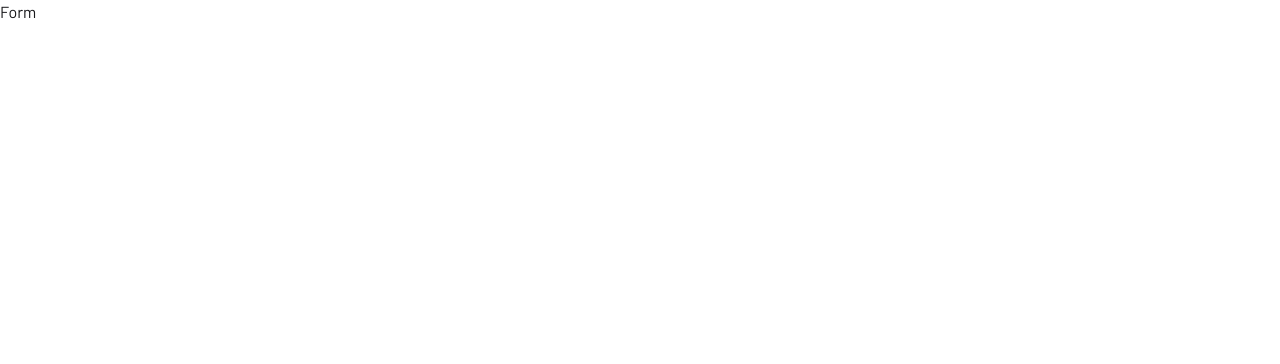
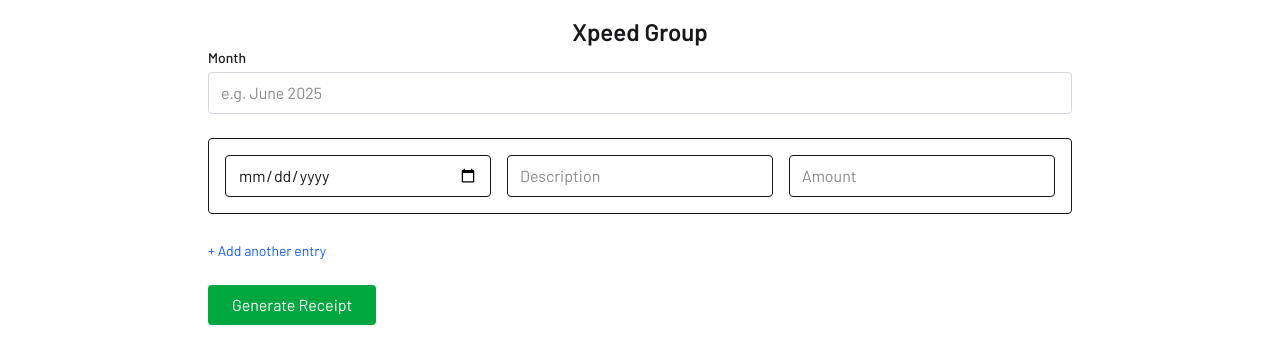
Before and after one commit to hamadismail/xpeed-sdn, a React (Vite) app: page / in a window 1280 px wide. Shown: the top 364 px of the page. Built offline with nearby package versions, Linux system fonts and the light colour scheme.

Commit message:
project template redesigned

```diff
--- a/src/components/Form.jsx
+++ b/src/components/Form.jsx
@@ -1,7 +1,117 @@
-import React from "react";
+import React, { useState } from "react";
 
-const Form = () => {
-  return <div>Form</div>;
+const Form = ({ onSubmit }) => {
+  const [month, setMonth] = useState("");
+  const [entries, setEntries] = useState([
+    { date: "", description: "", amount: "" },
+  ]);
+
+  const handleChange = (index, field, value) => {
+    const updated = [...entries];
+    updated[index][field] = value;
+    setEntries(updated);
+  };
+
+  const addEntry = () => {
+    setEntries([...entries, { date: "", description: "", amount: "" }]);
+  };
+
+  const removeEntry = (index) => {
+    const updated = entries.filter((_, i) => i !== index);
+    setEntries(updated);
+  };
+
+  const handleSubmit = (e) => {
+    e.preventDefault();
+    const parsedEntries = entries.map((entry) => ({
+      ...entry,
+      amount: parseFloat(entry.amount),
+    }));
+    onSubmit({ month, entries: parsedEntries });
+  };
+
+  return (
+    <form onSubmit={handleSubmit} className="max-w-3xl mx-auto px-4 py-6">
+      <div className="mb-6">
+        <label className="block text-sm font-medium mb-1" htmlFor="month">
+          Month
+        </label>
+        <input
+          type="text"
+          id="month"
+          value={month}
+          onChange={(e) => setMonth(e.target.value)}
+          className="w-full border border-gray-300 rounded px-3 py-2"
+          placeholder="e.g. June 2025"
+          required
+        />
+      </div>
+
+      {entries.map((entry, index) => (
+        <div
+          key={index}
+          className="mb-4 border p-4 rounded bg-gray-50 space-y-2 relative"
+        >
+          <div className="grid grid-cols-1 md:grid-cols-3 gap-4">
+            <input
+              type="date"
+              value={entry.date}
+              onChange={(e) => handleChange(index, "date", e.target.value)}
+              className="w-full border border-gray-300 rounded px-3 py-2"
+              required
+            />
+            <input
+              type="text"
+              placeholder="Description"
+              value={entry.description}
+              onChange={(e) =>
+                handleChange(index, "description", e.target.value)
+              }
+              className="w-full border border-gray-300 rounded px-3 py-2"
+              required
+            />
+            <input
+              type="number"
+              placeholder="Amount (RM)"
+              value={entry.amount}
+              onChange={(e) => handleChange(index, "amount", e.target.value)}
+              className="w-full border border-gray-300 rounded px-3 py-2"
+              required
+            />
+          </div>
+          {entries.length > 1 && (
+            <button
+              type="button"
+              onClick={() => removeEntry(index)}
+              className="absolute top-2 right-2 text-red-500 hover:text-red-700"
+              title="Remove entry"
+            >
+              &times;
+            </button>
+          )}
+        </div>
+      ))}
+
+      <div className="mb-4">
+        <button
+          type="button"
+          onClick={addEntry}
+          className="text-blue-600 hover:text-blue-800 text-sm"
+        >
+          + Add another entry
+        </button>
+      </div>
+
+      <div className="text-center">
+        <button
+          type="submit"
+          className="bg-green-600 text-white px-6 py-2 rounded shadow hover:bg-green-700 transition"
+        >
+          Submit
+        </button>
+      </div>
+    </form>
+  );
 };
 
 export default Form;
--- a/src/components/Template.jsx
+++ b/src/components/Template.jsx
@@ -1,4 +1,4 @@
-import React, { useRef } from "react";
+import React, { useRef, useState } from "react";
 import { MdEmail, MdPhone, MdLocationOn } from "react-icons/md";
 import jsPDF from "jspdf";
 import html2canvas from "html2canvas-pro";
@@ -6,16 +6,55 @@
 
 const Template = () => {
   const receiptRef = useRef();
+  const [formData, setFormData] = useState(null);
+  const [formState, setFormState] = useState({
+    month: "",
+    entries: [{ date: "", description: "", amount: "" }],
+  });
+
+  const handleChange = (index, field, value) => {
+    const updatedEntries = [...formState.entries];
+    updatedEntries[index][field] = value;
+    setFormState({ ...formState, entries: updatedEntries });
+  };
+
+  const addEntry = () => {
+    setFormState({
+      ...formState,
+      entries: [
+        ...formState.entries,
+        { date: "", description: "", amount: "" },
+      ],
+    });
+  };
+
+  const removeEntry = (index) => {
+    const updated = formState.entries.filter((_, i) => i !== index);
+    setFormState({ ...formState, entries: updated });
+  };
+
+  const handleFormSubmit = (e) => {
+    e.preventDefault();
+    const cleaned = formState.entries.map((entry) => ({
+      ...entry,
+      amount: parseFloat(entry.amount),
+    }));
+    setFormData({
+      month: formState.month,
+      entries: cleaned,
+    });
+  };
+
   const handleDownloadPDF = () => {
     const input = receiptRef.current;
 
     html2canvas(input, {
-      scale: 2, // 2 is a good balance for quality vs size
+      scale: 2,
       useCORS: true,
       allowTaint: false,
       logging: false,
     }).then((canvas) => {
-      const imgData = canvas.toDataURL("image/jpeg", 0.75); // JPEG reduces size significantly
+      const imgData = canvas.toDataURL("image/jpeg", 0.75);
       const pdf = new jsPDF("p", "mm", "a4");
 
       const pdfWidth = 210;
@@ -29,19 +68,99 @@
   };
 
   return (
-    <div className="w-4xl mx-auto ">
+    <div className="w-4xl mx-auto p-4">
       <Toaster position="top-center" reverseOrder={false} />
+      <p className="text-center font-semibold text-2xl">Xpeed Group</p>
+
+      {!formData ? (
+        <form onSubmit={handleFormSubmit} className="space-y-6">
+          <div>
+            <label className="block text-sm font-medium mb-1">Month</label>
+            <input
+              type="text"
+              value={formState.month}
+              onChange={(e) =>
+                setFormState({ ...formState, month: e.target.value })
+              }
+              className="w-full border border-gray-300 rounded px-3 py-2"
+              placeholder="e.g. June 2025"
+              required
+            />
+          </div>
+
+          {formState.entries.map((entry, index) => (
+            <div key={index} className="border p-4 rounded space-y-2 relative">
+              <div className="grid grid-cols-1 md:grid-cols-3 gap-4">
+                <input
+                  type="date"
+                  value={entry.date}
+                  onChange={(e) => handleChange(index, "date", e.target.value)}
+                  className="w-full border rounded px-3 py-2"
+                  required
+                />
+                <input
+                  type="text"
+                  placeholder="Description"
+                  value={entry.description}
+                  onChange={(e) =>
+                    handleChange(index, "description", e.target.value)
+                  }
+                  className="w-full border rounded px-3 py-2"
+                  required
+                />
+                <input
+                  type="number"
+                  placeholder="Amount"
+                  value={entry.amount}
+                  onChange={(e) =>
+                    handleChange(index, "amount", e.target.value)
+                  }
+                  className="w-full border rounded px-3 py-2"
+                  required
+                />
+              </div>
+              {formState.entries.length > 1 && (
+                <button
+                  type="button"
+                  onClick={() => removeEntry(index)}
+                  className="absolute top-2 right-2 text-red-500"
+                >
+                  &times;
+                </button>
+              )}
+            </div>
+          ))}
+
+          <button
+            type="button"
+            onClick={addEntry}
+            className="text-blue-600 hover:underline text-sm"
+          >
+            + Add another entry
+          </button>
+
+          <div>
+            <button
+              type="submit"
+              className="bg-green-600 cursor-pointer text-white px-6 py-2 rounded hover:bg-green-700"
+            >
+              Generate Receipt
+            </button>
+          </div>
+        </form>
+      ) : (
+        <div>
           <div
             ref={receiptRef}
             className="mt-12 bg-white p-6 rounded shadow-md text-gray-800 font-sans"
             id="template-content"
           >
-        {/* Header */}
             <div className="flex items-center justify-between border-b pb-4 mb-4">
               <div className="flex items-center gap-3">
                 <h1 className="text-2xl font-bold text-red-700">Xpeed</h1>
                 <h2 className="text-xl font-semibold">
-              XPEED HOLIDAY <span className="text-sm font-normal">Sdn.Bhd</span>
+                  XPEED HOLIDAY{" "}
+                  <span className="text-sm font-normal">Sdn.Bhd</span>
                 </h2>
               </div>
               <div className="text-sm space-y-1 text-right">
@@ -55,20 +174,22 @@
                 </div>
                 <div className="flex items-center justify-end gap-1">
                   <MdLocationOn className="text-red-600" />
-              <span>300, Jalan Pudu, Pudu-55100 Kuala Lumpur, Malaysia</span>
+                  <span>
+                    300, Jalan Pudu, Pudu-55100 Kuala Lumpur, Malaysia
+                  </span>
                 </div>
               </div>
             </div>
 
-        {/* Title */}
             <div className="mb-6">
               <h3 className="text-xl font-semibold">Expenditure Details</h3>
-          <p className="text-sm font-medium mt-1">Month: __________</p>
+              <p className="text-sm font-medium mt-1">
+                Month: {formData.month}
+              </p>
             </div>
 
-        {/* Table */}
             <div className="overflow-x-auto">
-          <table className="table w-full border">
+              <table className="w-full border">
                 <thead className="bg-gray-200">
                   <tr>
                     <th className="text-left">SL No.</th>
@@ -78,19 +199,14 @@
                   </tr>
                 </thead>
                 <tbody>
-              {[
-                { desc: "Rent", date: "2025-06-01" },
-                { desc: "Salary", date: "2025-06-02" },
-                { desc: "Advance Salary", date: "2025-06-03" },
-                { desc: "Icon Design", date: "2025-06-04" },
-                { desc: "Social Media ads", date: "2025-06-05" },
-                { desc: "Banner Design", date: "2025-06-06" },
-              ].map((item, index) => (
+                  {formData.entries.map((item, index) => (
                     <tr key={index} className="border-t">
-                  <td>1</td>
+                      <td>{index + 1}</td>
                       <td>{item.date}</td>
-                  <td>{item.desc}</td>
-                  <td className="text-right">$100.00</td>
+                      <td>{item.description}</td>
+                      <td className="text-right">
+                        RM {item.amount.toFixed(2)}
+                      </td>
                     </tr>
                   ))}
                 </tbody>
@@ -99,18 +215,27 @@
                     <td colSpan="3" className="font-semibold text-right">
                       Total:
                     </td>
-                <td className="text-right font-bold text-lg">$660.00</td>
+                    <td className="text-right font-bold text-lg">
+                      RM{" "}
+                      {formData.entries
+                        .reduce((sum, e) => sum + e.amount, 0)
+                        .toFixed(2)}
+                    </td>
                   </tr>
                 </tfoot>
               </table>
             </div>
           </div>
-      {/* Download Button */}
           <div className="mt-6 flex justify-center">
-        <button onClick={handleDownloadPDF} className="btn btn-primary">
+            <button
+              onClick={handleDownloadPDF}
+              className="bg-blue-600 text-white cursor-pointer px-6 py-2 rounded hover:bg-blue-700"
+            >
               Download PDF
             </button>
           </div>
+        </div>
+      )}
     </div>
   );
 };
--- a/src/routes/routes.jsx
+++ b/src/routes/routes.jsx
@@ -1,8 +1,4 @@
 import { createBrowserRouter } from "react-router";
 import Template from "../components/Template";
-import Form from "../components/Form";
 
-export const router = createBrowserRouter([
-  { path: "/", Component: Form },
-  { path: "/template", Component: Template },
-]);
+export const router = createBrowserRouter([{ path: "/", Component: Template }]);
```
Also changed, not shown: 1 other file (tests, documents, lock files or other folders). Lines whose indentation alone changed are shown as unchanged.
